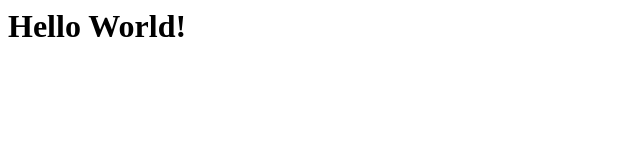
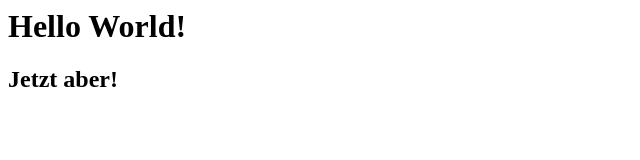
Before and after one commit to MaxGhost555/plain_web, a plain HTML site: page index.html in a window 1280 px wide. Shown: the whole page, without its empty margins (0-640 px from the left). Drawn offline with Linux system fonts and the light colour scheme.

Commit message:
second commit

```diff
--- a/index.html
+++ b/index.html
@@ -1 +1,2 @@
 <h1>Hello World!</h1>
+<h2>Jetzt aber!</h2>
```
